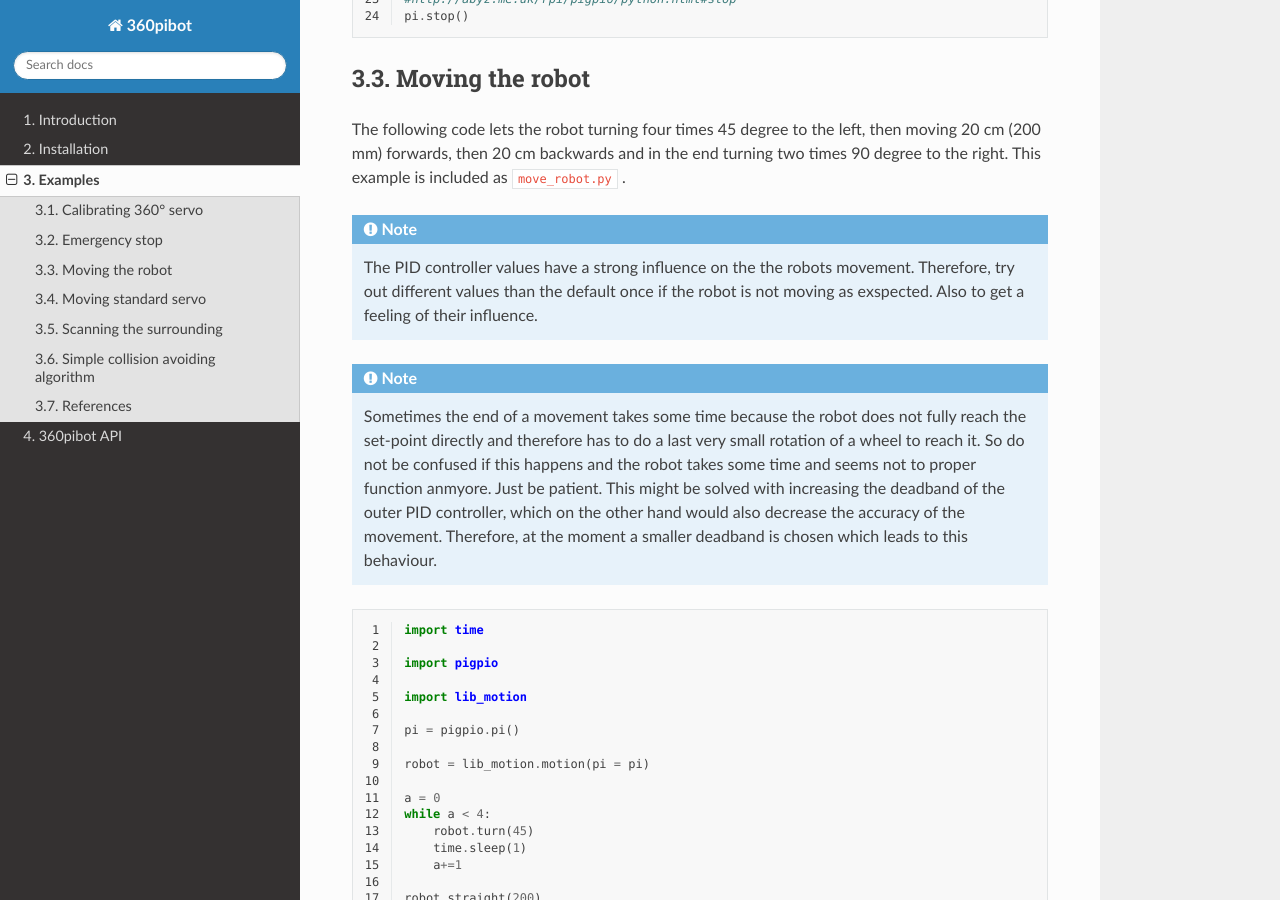
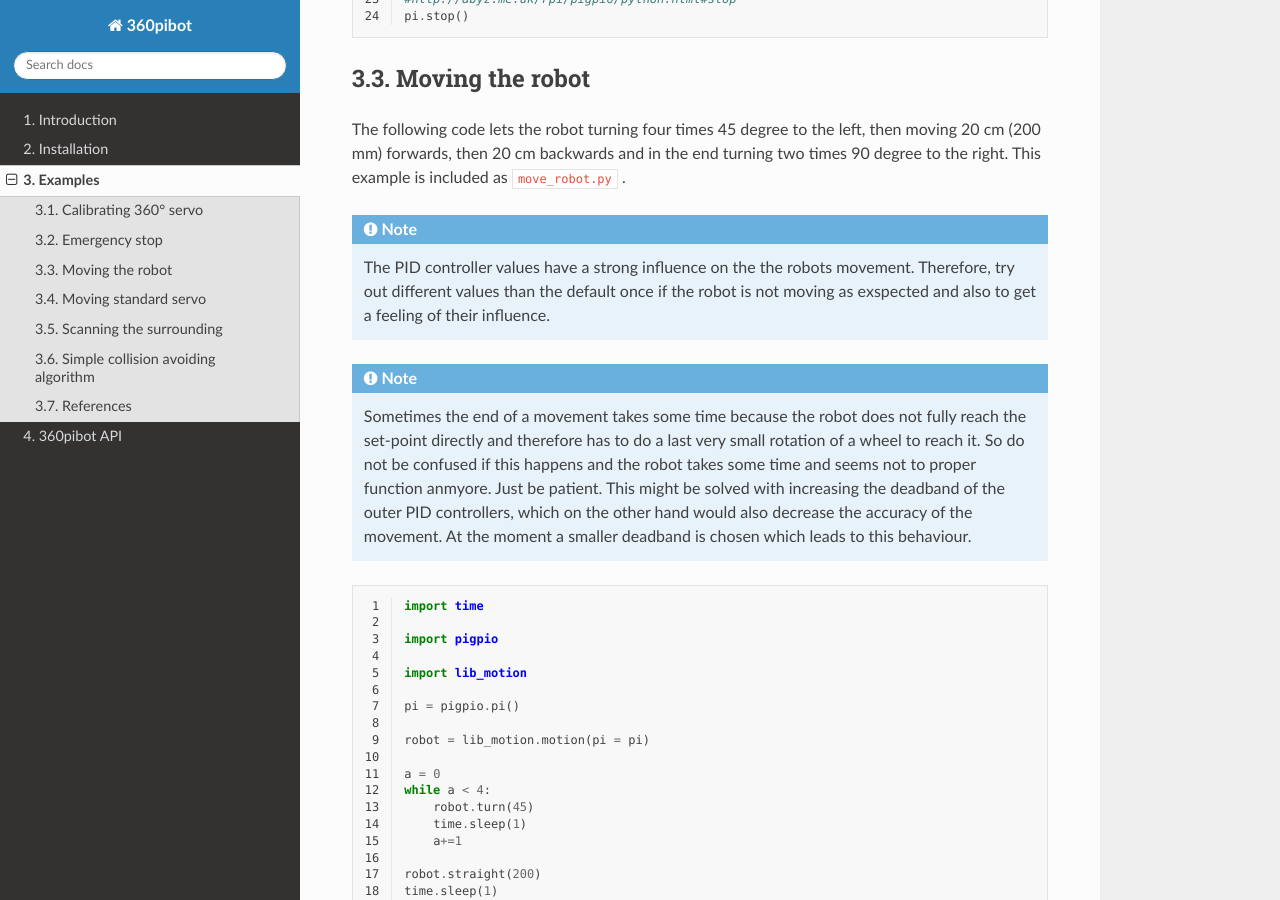
Before and after one commit to choeffer/360pibot, a Sphinx documentation site: the page built from docs/examples.rst, in a window 1280 px wide and 900 px high, scrolled down 3053 px. Built offline with Sphinx 7.4.7 and the Read the Docs theme 2.0.0, drawn with Linux system fonts in a browser that asks for light colours.

Commit message:
typos and rearranged some parts

```diff
--- a/README.rst
+++ b/README.rst
@@ -30,7 +30,7 @@
 
 The modules also enable remote controlling the Raspberry Pis GPIOs. This enables
 use of the modules on a laptop/computer and over e.g. WLAN remote controlling the Raspberry Pi
-which provides a WLAN Hotspot, see remote_pin_ and pi_hotspot_ . So, the robot can freely
+which provides a WLAN hotspot, see remote_pin_ and pi_hotspot_ . So, the robot can freely
 move with a powerbank attached without any peripheral devices while controlling/programming it.
 The possibillity of remote controlling the Raspberry Pis GPIOs is a big advantage of the
 used pigpio_ module. It is also possible to use the modules on the Raspberry Pi itself
--- a/docs/examples.rst
+++ b/docs/examples.rst
@@ -125,8 +125,8 @@
 
     The PID controller values have a strong influence on the
     the robots movement. Therefore, try out different values
-    than the default once if the robot is not moving as exspected. Also to
-    get a feeling of their influence.
+    than the default once if the robot is not moving as exspected
+    and also to get a feeling of their influence.
 
 .. note::
 
@@ -135,9 +135,9 @@
     very small rotation of a wheel to reach it. So do not be confused
     if this happens and the robot takes some time and seems not to proper
     function anmyore. Just be patient. This might be solved with increasing
-    the deadband of the outer PID controller, which on the other hand would
-    also decrease the accuracy of the movement. Therefore, at the moment
-    a smaller deadband is chosen which leads to this behaviour.
+    the deadband of the outer PID controllers, which on the other hand would
+    also decrease the accuracy of the movement. At the moment a smaller
+    deadband is chosen which leads to this behaviour.
 
 .. literalinclude:: ../move_robot.py
    :linenos:
--- a/docs/intro.rst
+++ b/docs/intro.rst
@@ -30,7 +30,7 @@
 
 The modules also enable remote controlling the Raspberry Pis GPIOs. This enables
 use of the modules on a laptop/computer and over e.g. WLAN remote controlling the Raspberry Pi
-which provides a WLAN Hotspot, see remote_pin_ and pi_hotspot_ . So, the robot can freely
+which provides a WLAN hotspot, see remote_pin_ and pi_hotspot_ . So, the robot can freely
 move with a powerbank attached without any peripheral devices while controlling/programming it.
 The possibillity of remote controlling the Raspberry Pis GPIOs is a big advantage of the
 used pigpio_ module. It is also possible to use the modules on the Raspberry Pi itself
```
Also changed, not shown: docs/install.rst (+6 -5 lines).
